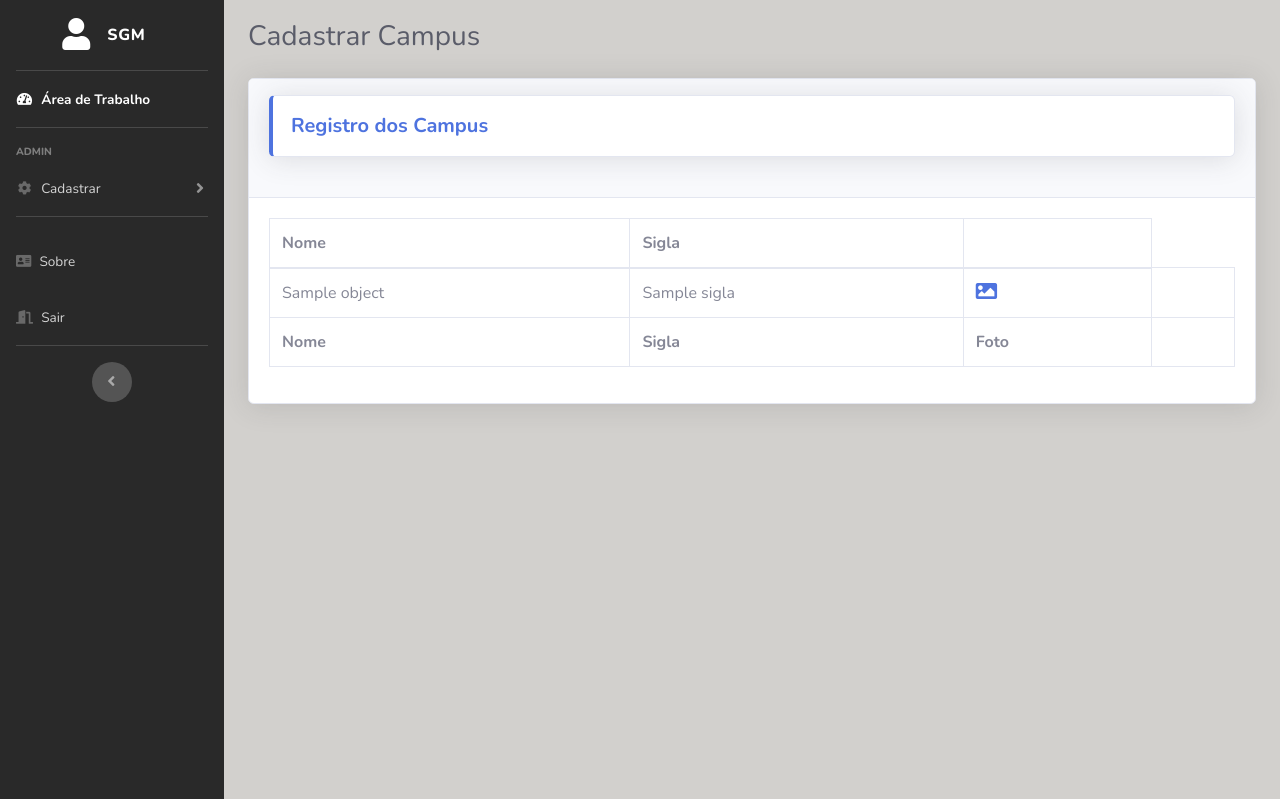
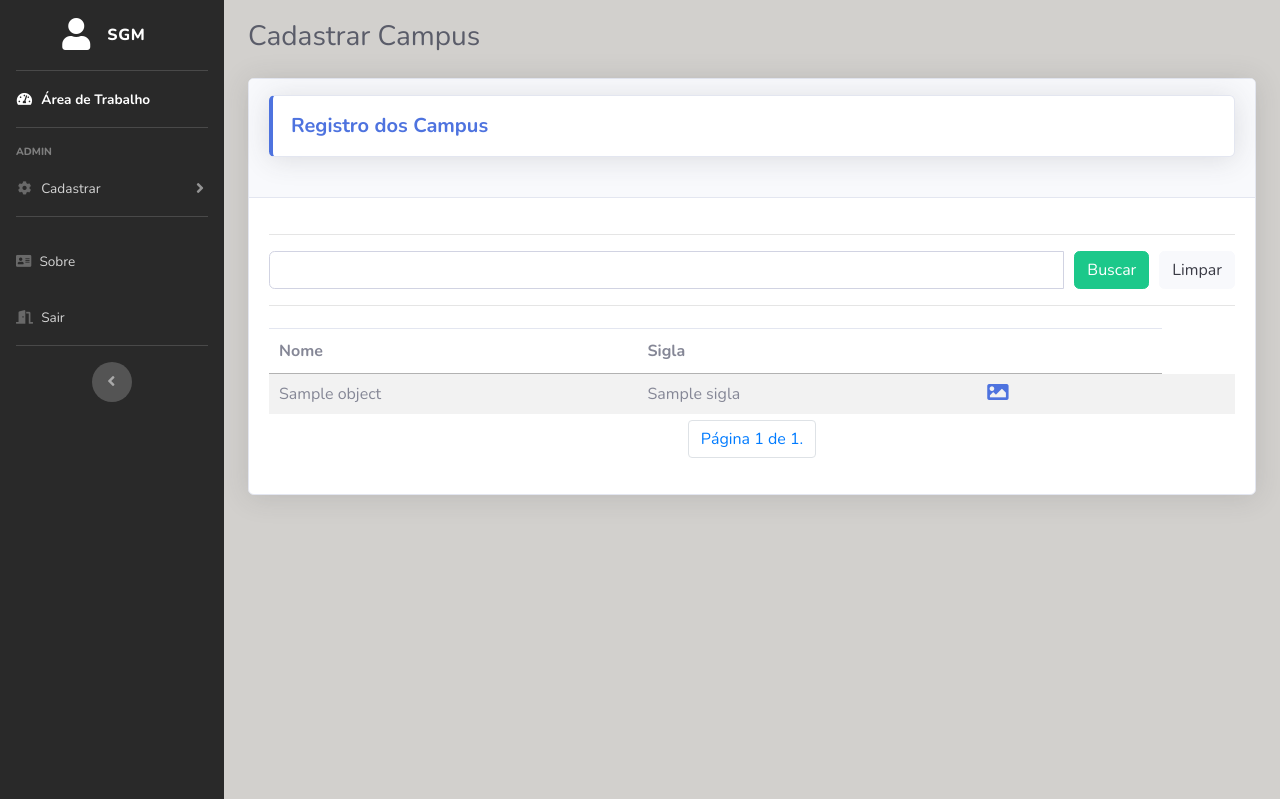
Before and after one commit to sousagomide/matriz-django, a Django app: template campus/templates/campus/index.html in a window 1280 px wide. Shown: the top 799 px of the page. Run offline with Django 3.2, Linux system fonts and the light colour scheme; the template is opened without the code that fills it: most values are stand-ins (such as "Sample title", 1, 10 or a date in 2020); some libraries are stand-ins or nearby versions.

Commit message:
2023-12-30-1828-update

```diff
--- a/campus/templates/campus/index.html
+++ b/campus/templates/campus/index.html
@@ -45,8 +45,17 @@
             </div>
         </div>
         <div class="card-body">
+            <hr>
+            <form action="?" method="GET">
+                <div class="input-group mb-3">
+                    <input type="text" class="form-control" name="nome" id="" value="{{ request.GET.nome }}" autocomplete="off">
+                    <button class="btn btn-success space-button10px" type="submit">Buscar</button>
+                    <a href="{% url 'campus-index' %}" class="btn btn-light">Limpar</a>
+                </div>
+            </form>
+            <hr>
             <div class="table-responsive">
-                <table class="table table-bordered" id="dataTable" width="100%" cellspacing="0">
+                <table class="table table-striped display" id="dataTable" width="100%" cellspacing="0">
                     <thead>
                         <tr>
                             <th>Nome</th>
@@ -54,14 +63,6 @@
                             <th>&nbsp;</th>
                         </tr>
                     </thead>
-                    <tfoot>
-                        <tr>
-                            <th>Nome</th>
-                            <th>Sigla</th>
-                            <th>Foto</th>
-                            <th>&nbsp;</th>
-                        </tr>
-                    </tfoot>
                     <tbody>
                         {% for c in object_list %}
                             <tr>
@@ -96,7 +97,48 @@
                         {% endfor %}
                     </tbody>
                 </table>
+                <div>
+                    <ul class="pagination justify-content-center">
+
+                        {% if page_obj.has_previous %}
+
+                            {% if request.GET.nome %}
+                            <li class="page-item"><a class="page-link" href="?page=1&nome={{request.GET.nome}}">&laquo; Primeira</a></li>
+                            <li class="page-item"><a class="page-link" href="?page={{ page_obj.previous_page_number }}&nome={{request.GET.nome}}">Anterior</a></li>
+                            {% else %}
+                            <li class="page-item"><a class="page-link" href="?page=1">&laquo; Primeira</a></li>
+                            <li class="page-item"><a class="page-link" href="?page={{ page_obj.previous_page_number }}">Anterior</a></li>
+                            {% endif %}
+
+                        {% endif %}
+
+                        <li class="page-item">
+                            <span class="page-link">Página {{ page_obj.number }} de {{ page_obj.paginator.num_pages }}.</span>
+                        </li>
+
+                        {% if page_obj.has_next %}
+                            {% if request.GET.nome %}
+                            <li class="page-item"><a class="page-link" href="?page={{ page_obj.next_page_number }}&nome={{request.GET.nome}}">Próxima</a></li>
+                            <li class="page-item"><a class="page-link" href="?page={{ page_obj.paginator.num_pages }}&nome={{request.GET.nome}}">Última &raquo;</a></li>
+                            {% else %}
+                            <li class="page-item"><a class="page-link" href="?page={{ page_obj.next_page_number }}">Próxima</a></li>
+                            <li class="page-item"><a class="page-link" href="?page={{ page_obj.paginator.num_pages }}">Última &raquo;</a></li>
+                            {% endif %}
+                        {% endif %}
+
+                    </ul>
+                </div>
             </div>
         </div>
     </div>
 {% endblock %}
+
+{% block scripts %}
+    <script>
+        new DataTable('#dataTable', {
+            info: false,
+            ordering: true,
+            paging: true
+        });
+    </script>
+{% endblock %}
--- a/home/templates/base.html
+++ b/home/templates/base.html
@@ -17,6 +17,11 @@
         <!-- Custom styles for this template-->
         <link href="{% static 'css/sb-admin-2.min.css' %}" rel="stylesheet">
         <link href="{% static 'css/style.css' %}" rel="stylesheet">
+
+        <link href="https://cdn.datatables.net/v/bs5/dt-1.13.8/datatables.min.css" rel="stylesheet">
+
+        <link href="{% static 'vendor/datatables/dataTables.bootstrap4.min.css' %}" rel="stylesheet">
+
     </head>
 
 <body id="page-top">
@@ -166,7 +171,9 @@
     <script src="{% static 'js/sb-admin-2.min.js' %}"></script>
 
     <!-- Page level plugins -->
+    <!--
     <script src="{% static 'vendor/chart.js/Chart.min.js' %}"></script>
+    -->
 
     <!-- Page level custom scripts -->
     <!--
@@ -175,6 +182,12 @@
     -->
     <script src="{% static 'js/jquery-3.7.1.min.js' %}"></script>
 
+    <script src="https://cdn.datatables.net/v/bs5/dt-1.13.8/datatables.min.js"></script>
+
+    <script src="{% static 'vendor/datatables/jquery.dataTables.min.js' %}"></script>
+    <script src="{% static 'vendor/datatables/dataTables.bootstrap4.min.js' %}"></script>
+    <script src="{% static 'js/demo/datatables-demo.js' %}"></script>
+
     {% block scripts %}{% endblock %}
 </body>
 
--- a/static/css/style.css
+++ b/static/css/style.css
@@ -10,3 +10,102 @@ body {
     background-color: #292929;
     background-image: linear-gradient(180deg, #292929 10%, #292929 100%);
 }
+
+.pagination {
+    display: flex;
+    padding-left: 0;
+    list-style: none;
+    border-radius: 0.25rem;
+}
+
+.justify-content-center {
+    justify-content: center !important;
+}
+
+.page-link {
+    position: relative;
+    display: block;
+    padding: 0.5rem 0.75rem;
+    margin-left: -1px;
+    line-height: 1.25;
+    color: #007bff;
+    background-color: #fff;
+    border: 1px solid #dee2e6;
+  }
+
+  .page-link:hover {
+    z-index: 2;
+    color: #0056b3;
+    text-decoration: none;
+    background-color: #e9ecef;
+    border-color: #dee2e6;
+  }
+
+  .page-link:focus {
+    z-index: 3;
+    outline: 0;
+    box-shadow: 0 0 0 0.2rem rgba(0, 123, 255, 0.25);
+  }
+
+  .page-item:first-child .page-link {
+    margin-left: 0;
+    border-top-left-radius: 0.25rem;
+    border-bottom-left-radius: 0.25rem;
+  }
+
+  .page-item:last-child .page-link {
+    border-top-right-radius: 0.25rem;
+    border-bottom-right-radius: 0.25rem;
+  }
+
+  .page-item.active .page-link {
+    z-index: 3;
+    color: #fff;
+    background-color: #007bff;
+    border-color: #007bff;
+  }
+
+  .page-item.disabled .page-link {
+    color: #6c757d;
+    pointer-events: none;
+    cursor: auto;
+    background-color: #fff;
+    border-color: #dee2e6;
+  }
+
+  .pagination-lg .page-link {
+    padding: 0.75rem 1.5rem;
+    font-size: 1.25rem;
+    line-height: 1.5;
+  }
+
+  .pagination-lg .page-item:first-child .page-link {
+    border-top-left-radius: 0.3rem;
+    border-bottom-left-radius: 0.3rem;
+  }
+
+  .pagination-lg .page-item:last-child .page-link {
+    border-top-right-radius: 0.3rem;
+    border-bottom-right-radius: 0.3rem;
+  }
+
+  .pagination-sm .page-link {
+    padding: 0.25rem 0.5rem;
+    font-size: 0.875rem;
+    line-height: 1.5;
+  }
+
+  .pagination-sm .page-item:first-child .page-link {
+    border-top-left-radius: 0.2rem;
+    border-bottom-left-radius: 0.2rem;
+  }
+
+  .pagination-sm .page-item:last-child .page-link {
+    border-top-right-radius: 0.2rem;
+    border-bottom-right-radius: 0.2rem;
+  }
+
+  .space-button10px {
+    margin-left: 10px;
+    margin-right: 10px
+  }
```
Also changed, not shown: campus/views.py (+6 -2 lines).
